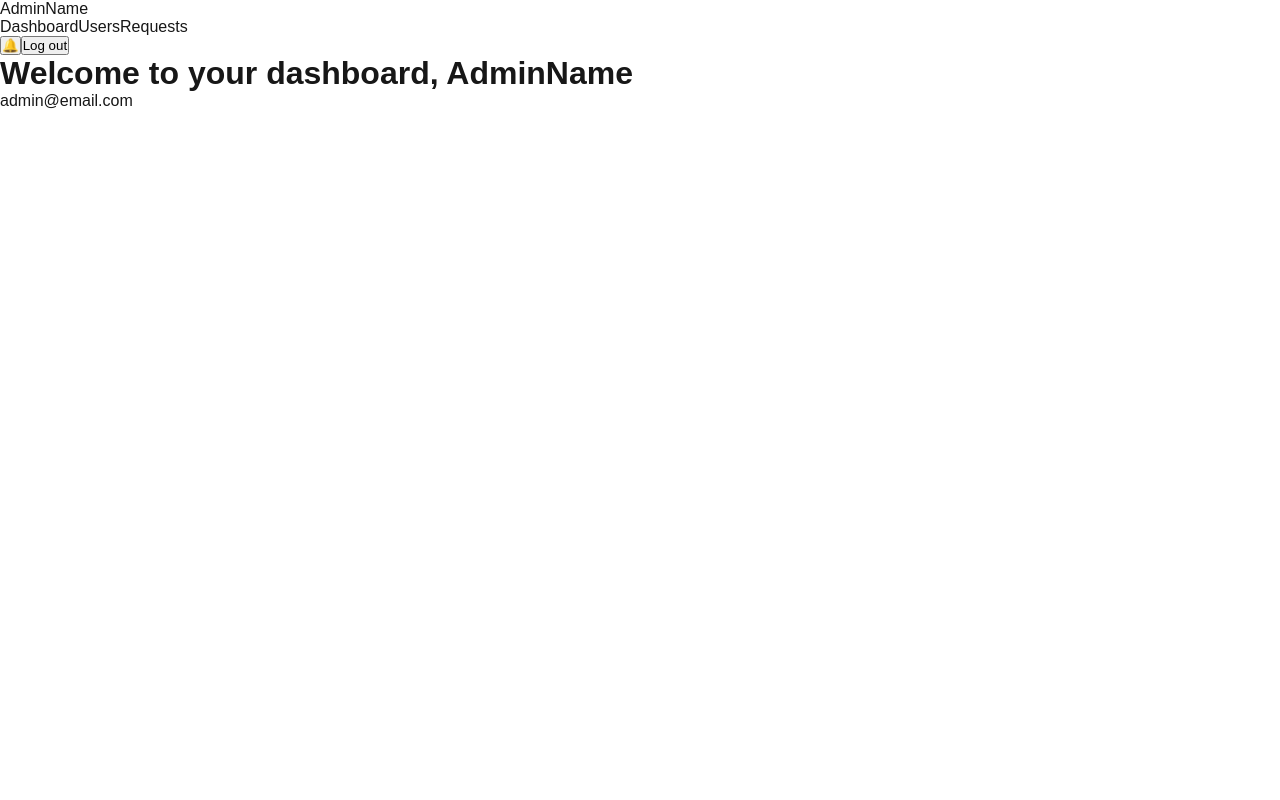
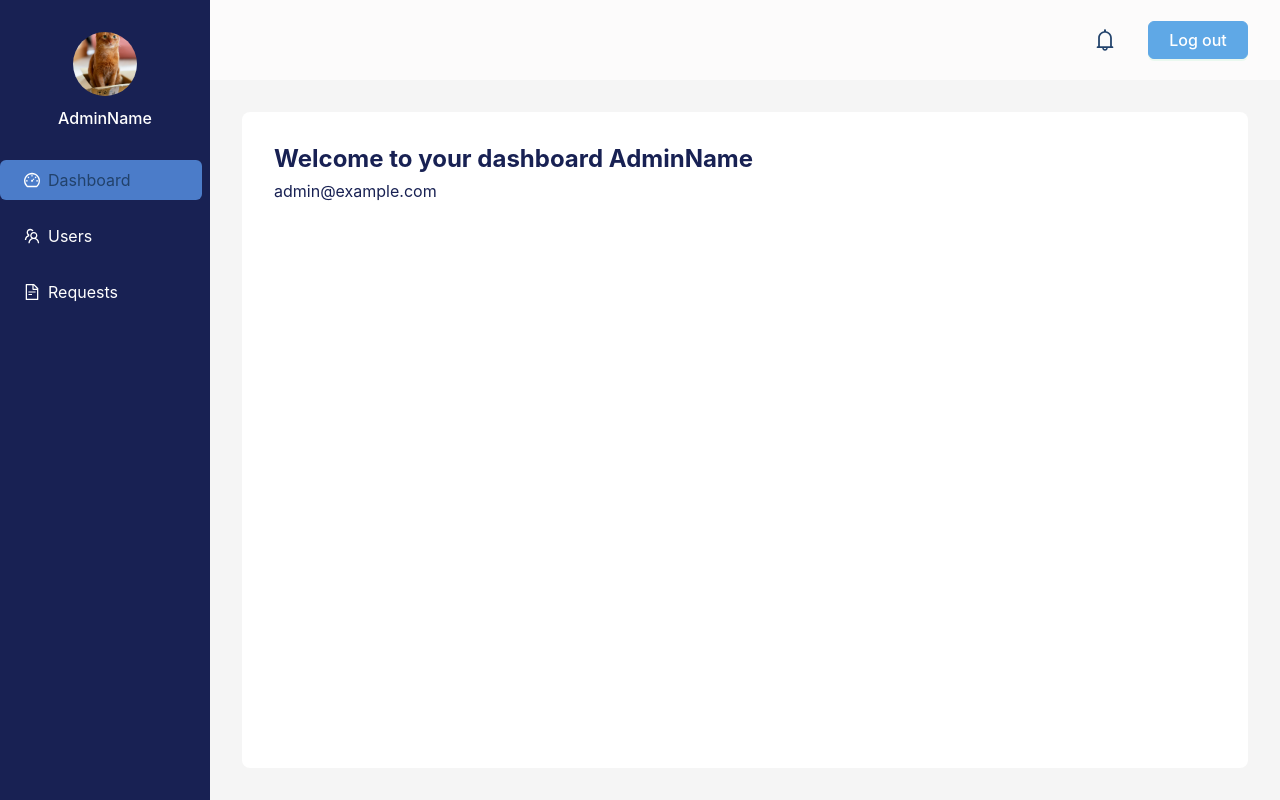
Before and after one commit to rwen-ds/sopra-fs25-group-03-client, a Next.js app: page /admin in a window 1280 px wide. Built offline with nearby package versions, Linux system fonts and the light colour scheme; no server answers; what @ant-design/nextjs-registry would draw is missing.

Commit message:
build admin dashboard page,logout&menuclick

```diff
--- a/app/admin/page.tsx
+++ b/app/admin/page.tsx
@@ -1,40 +1,109 @@
-// app/admin/page.tsx
-'use client';
+"use client";
 
-import React from 'react';
+import React, { useEffect, useState } from "react";
+import { Layout, Menu, Button } from "antd";
+import { DashboardOutlined, TeamOutlined, FileTextOutlined, BellOutlined } from "@ant-design/icons";
+import { useRouter } from "next/navigation";
+import { useApi } from "@/hooks/useApi";
+import Image from "next/image";
+import { User } from "@/types/user";
+
+const { Sider, Content, Header } = Layout;
 
 export default function AdminDashboard() {
+  const router = useRouter();
+  const apiService = useApi();
+  const [admin, setAdmin] = useState<User | null>(null);
+  const [loading, setLoading] = useState(true);
+
+  useEffect(() => {
+    const fetchAdminInfo = async () => {
+      try {
+        const user = await apiService.get<User>("/users/me");
+        setAdmin(user);
+      } catch (error) {
+        console.error("Failed to fetch admin info:", error);
+      } finally {
+        setLoading(false);
+      }
+    };
+
+    fetchAdminInfo();
+  }, [apiService]);
+
+  const handleLogout = () => {
+    apiService.put("/users/logout", {});
+    localStorage.removeItem("token");
+    localStorage.removeItem("user");
+    router.push("/");
+  };
+
+  const handleMenuClick = (key: string) => {
+    if (key === "dashboard") router.push("/admin");
+    if (key === "users") router.push("/admin/users");
+    if (key === "request") router.push("/admin/requests");
+  };
+
   return (
-    <div className="flex h-screen">
+    <Layout style={{ minHeight: "100vh" }}>
       {/* Sidebar */}
-      <aside className="w-64 bg-blue-900 text-white flex flex-col p-4">
-        <div className="flex flex-col items-center space-y-2 mb-8">
-          {/* <img
-            src="https://i.imgur.com/JSCHt4R.png"
-            className="rounded-full w-20 h-20"
+      <Sider width={210} style={{ background: "#182153", padding: 0 }}>
+        <div style={{ display: "flex", flexDirection: "column", alignItems: "center", padding: "2rem 0 1rem 0" }}>
+          <Image
+            src="/cat.jpg"
             alt="Admin Avatar"
-          /> */}
-          <div className="text-lg font-semibold">AdminName</div>
+            width={64}
+            height={64}
+            style={{ objectFit: "cover", borderRadius: "50%" }}
+          />
+          <div style={{ color: "#fff", marginTop: 12, fontWeight: 500 }}>
+            {admin?.username || "AdminName"}
+          </div>
         </div>
+        <Menu
+          mode="inline"
+          defaultSelectedKeys={["dashboard"]}
+          style={{ background: "#182153", color: "#fff", border: "none" }}
+          onClick={({ key }) => handleMenuClick(key)}
+        >
+          <Menu.Item key="dashboard" icon={<DashboardOutlined style={{ color: "#fff" }} />} style={{ margin: "16px 0", background: "#4B7CC9", borderRadius: 6 }}>
+            Dashboard
+          </Menu.Item>
+          <Menu.Item key="users" icon={<TeamOutlined style={{ color: "#fff" }} />} style={{ margin: "16px 0" }}>
+            Users
+          </Menu.Item>
+          <Menu.Item key="request" icon={<FileTextOutlined style={{ color: "#fff" }} />} style={{ margin: "16px 0" }}>
+            Requests
+          </Menu.Item>
+        </Menu>
+      </Sider>
 
-        <nav className="flex flex-col space-y-4">
-          <a href="/admin" className="bg-blue-700 px-3 py-2 rounded">Dashboard</a>
-          <a href="/admin/users" className="hover:bg-blue-700 px-3 py-2 rounded">Users</a>
-          <a href="/admin/requests" className="hover:bg-blue-700 px-3 py-2 rounded">Requests</a>
-        </nav>
-      </aside>
+      {/* Main Content */}
+      <Layout>
+        <Header style={{ background: "#fcfbfb", padding: "0 2rem", display: "flex", justifyContent: "flex-end", alignItems: "center", height: 80 }}>
+          <BellOutlined style={{ fontSize: 22, color: "#22426b", marginRight: 32 }} />
+          <Button
+            type="primary"
+            style={{ background: "#5fa8e6", borderColor: "#5fa8e6", borderRadius: 6, fontWeight: 500, width: 100 }}
+            onClick={handleLogout}
+          >
+            Log out
+          </Button>
+        </Header>
 
-      {/* Main content */}
-      <main className="flex-1 bg-white p-12 relative">
-        {/* 🔔 + Logout */}
-        <div className="absolute top-6 right-6 flex items-center space-x-4">
-          <button className="text-xl">🔔</button>
-          <button className="bg-blue-500 text-white px-4 py-2 rounded">Log out</button>
-        </div>
-        {/* "welcome" + email address */}
-        <h1 className="text-2xl font-bold mb-2">Welcome to your dashboard, AdminName</h1>
-        <p className="text-gray-600">admin@email.com</p>
-      </main>
-    </div>
+        <Content style={{ margin: "2rem", background: "#fff", padding: "2rem", borderRadius: 8 }}>
+          {loading ? (
+            <p style={{ color: "#888" }}>Loading...</p>
+          ) : (
+            <>
+              <h1 style={{fontSize: "24px",fontWeight: "bold",marginBottom: "8px",color: "#182153", }}>
+                Welcome to your dashboard{admin?.username ? `, ${admin.username}` : " AdminName"}
+              </h1>
+              <p style={{ color: "#182153" }}>{admin?.email || "admin@example.com"}</p>
+            </>
+          )}
+        </Content>
+      </Layout>
+    </Layout>
   );
 }
```
